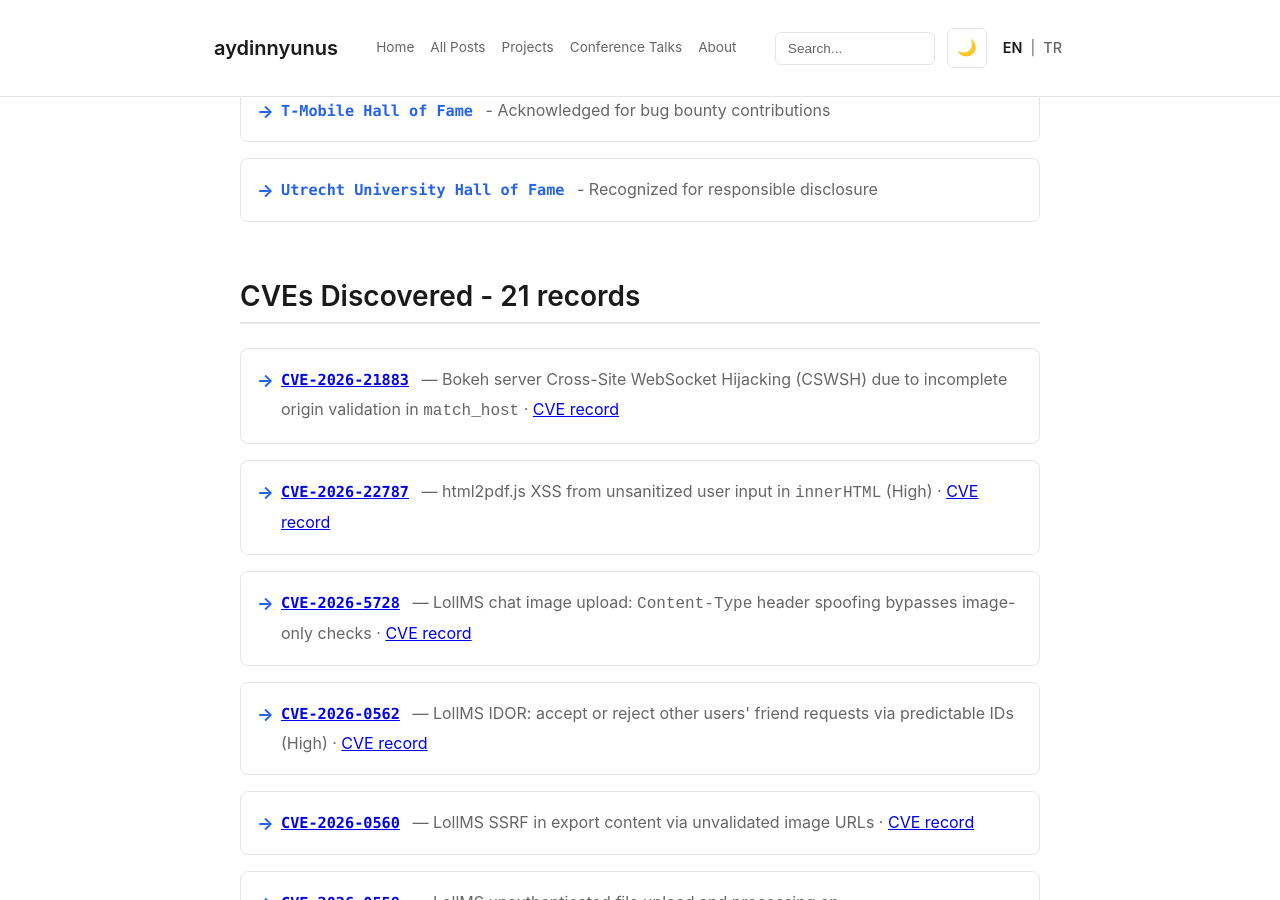
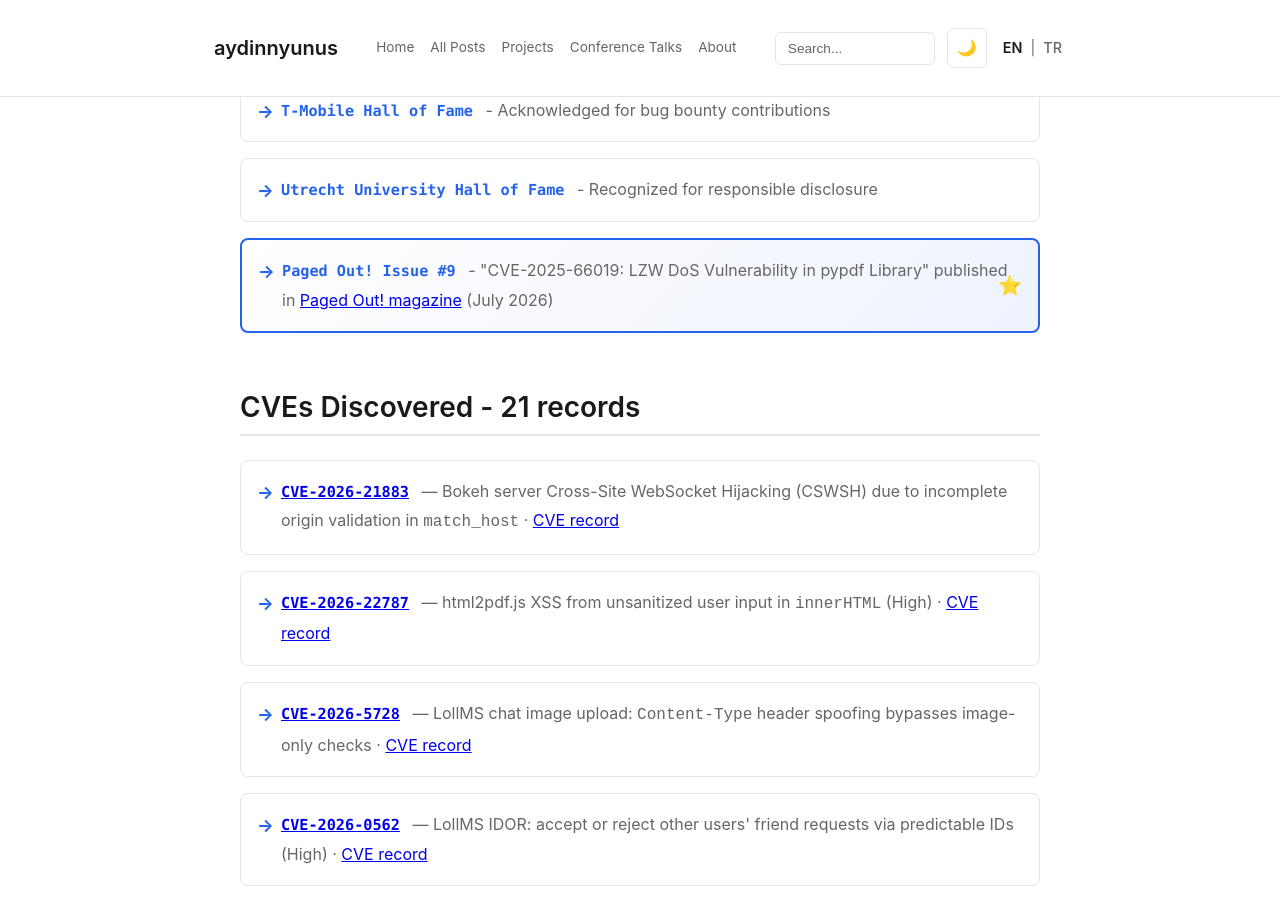
Before and after one commit to aydinnyunus/aydinnyunus.github.io, a Jekyll site: the page built from about.html, in a window 1280 px wide and 900 px high, scrolled down 2143 px. Built offline with Jekyll 4.4.1, drawn with Linux system fonts in a browser that asks for light colours.

Commit message:
feat: add Paged Out! #9 to Achievements & Recognition on about page
EN and TR about pages both updated with featured entry.

Co-Authored-By: Claude <noreply@anthropic.com>

```diff
--- a/about.html
+++ b/about.html
@@ -47,6 +47,7 @@ canonical_url: "https://aydinnyunus.github.io/about/"
   <li><strong>OsTicket</strong> - Stored XSS vulnerability discovery and responsible disclosure</li>
   <li><strong>T-Mobile Hall of Fame</strong> - Acknowledged for bug bounty contributions</li>
   <li><strong>Utrecht University Hall of Fame</strong> - Recognized for responsible disclosure</li>
+      <li class="achievement-featured"><strong>Paged Out! Issue #9</strong> - "CVE-2025-66019: LZW DoS Vulnerability in pypdf Library" published in <a href="https://pagedout.institute/?page=issues.php" target="_blank" rel="noopener noreferrer">Paged Out! magazine</a> (July 2026)</li>
 </ul>
 
 <h2>CVEs Discovered - <span id="cve-count"></span> records</h2>
--- a/tr/about.html
+++ b/tr/about.html
@@ -47,6 +47,7 @@ canonical_url: "https://aydinnyunus.github.io/tr/about/"
   <li><strong>OsTicket</strong> - Stored XSS güvenlik açığı keşfettim ve sorumlu açıklama yaptım</li>
   <li><strong>T-Mobile Hall of Fame</strong> - Bug bounty katkıları için kabul edildim</li>
   <li><strong>Utrecht Üniversitesi Hall of Fame</strong> - Sorumlu açıklama için tanındım</li>
+      <li class="achievement-featured"><strong>Paged Out! #9</strong> - "CVE-2025-66019: pypdf LZW Decompression DoS" makalesi <a href="https://pagedout.institute/?page=issues.php" target="_blank" rel="noopener noreferrer">Paged Out! dergisinde</a> yayınlandı (Temmuz 2026)</li>
 </ul>
 
 <h2>Keşfedilen CVE'ler - <span id="cve-count"></span> records</h2>
```
